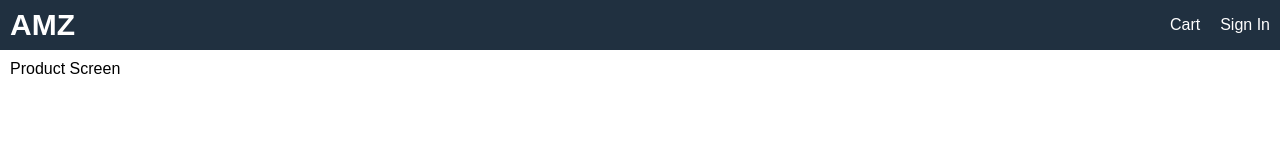
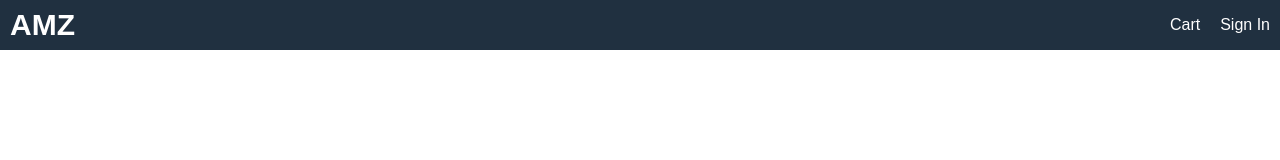
Before and after one commit to Adan2000/AMZN, a React (Create React App) app in the folder frontend/: page /product/1 in a window 1280 px wide. Shown: the top 160 px of the page. Built offline with nearby package versions, Linux system fonts and the light colour scheme.

Commit message:
priduct screen

```diff
--- a/frontend/src/screens/ProductScreen.js
+++ b/frontend/src/screens/ProductScreen.js
@@ -3,7 +3,17 @@ import React from "react";
 export default function ProductScreen() {
   return (
     <div>
-        Product Screen
+        <div className="row">
+          <div className="col-2">
+
+          </div>
+          <div  className="col-1">
+
+          </div>
+          <div className="col-1">
+
+          </div>
+        </div>
     </div>
   );
 }
```
